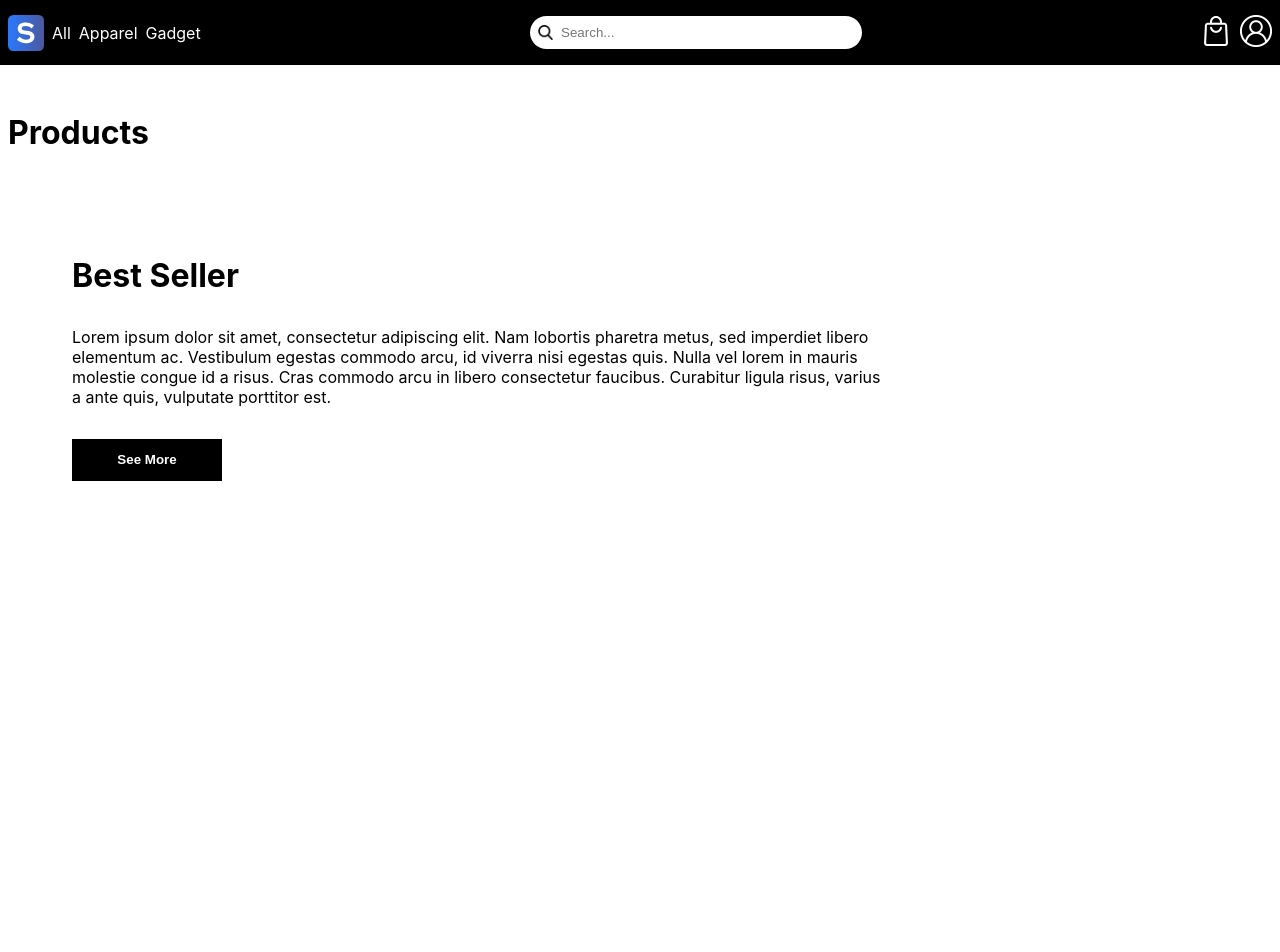
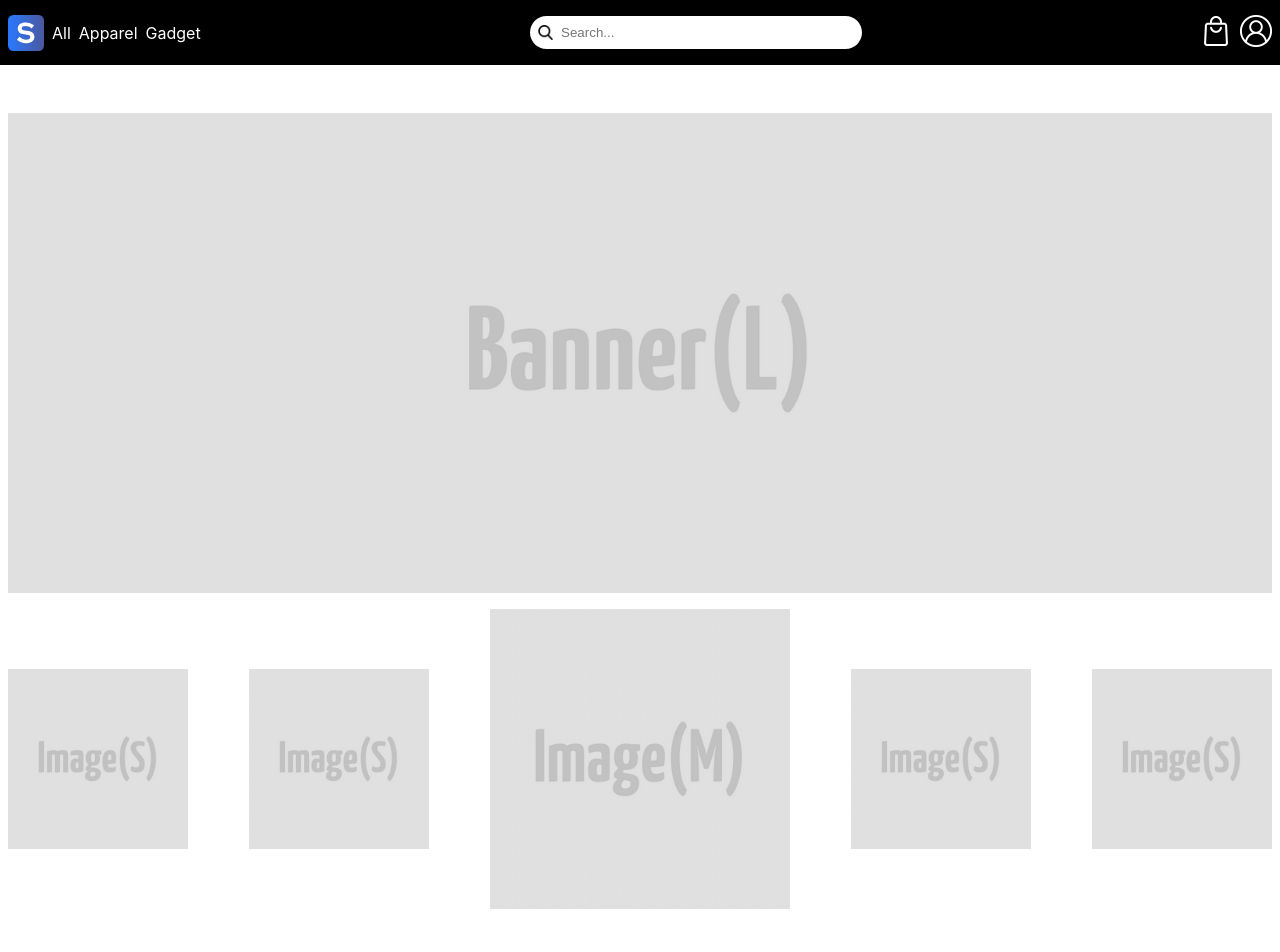
Before and after one commit to masterPN/Website-Developer-with-NEXT.js, a Next.js app in the folder week1/Project/: page / in a window 1280 px wide. Shown: the top 952 px of the page. Before the commit the page ends 800 px from the top, so only its background shows below. Built offline with nearby package versions, Linux system fonts and the light colour scheme.

Commit message:
finish banner gallery

```diff
--- a/week1/Project/pages/index.tsx
+++ b/week1/Project/pages/index.tsx
@@ -2,7 +2,9 @@ import type { NextPage } from 'next'
 import Head from 'next/head'
 import Image from 'next/image'
 import IconItem from '../components/IconItem'
+import RectBanner from '../components/RectBanner'
 import SearchInput from '../components/SearchInput'
+import SquareImage from '../components/SquareImage'
 
 const Home: NextPage = () => {
   return (
@@ -36,6 +38,12 @@ const Home: NextPage = () => {
 
       <main className='main' id='flex-1'>
         <div className='banner-gallery' id='flex-5'>
+          <RectBanner size='large'></RectBanner>
+          <SquareImage size='small'></SquareImage>
+          <SquareImage size='small'></SquareImage>
+          <SquareImage size='medium'></SquareImage>
+          <SquareImage size='small'></SquareImage>
+          <SquareImage size='small'></SquareImage>
         </div>
         <h1 className='heading'>Products</h1>
         <div className='product-list' id='flex-6'>
--- a/week1/Project/styles/globals.css
+++ b/week1/Project/styles/globals.css
@@ -156,6 +156,10 @@ button {
 }
 
 #flex-5 {
+    display: flex;
+    align-items: center;
+    flex-wrap: wrap;
+    justify-content: space-between;
 }
 
 #flex-6 {
```
